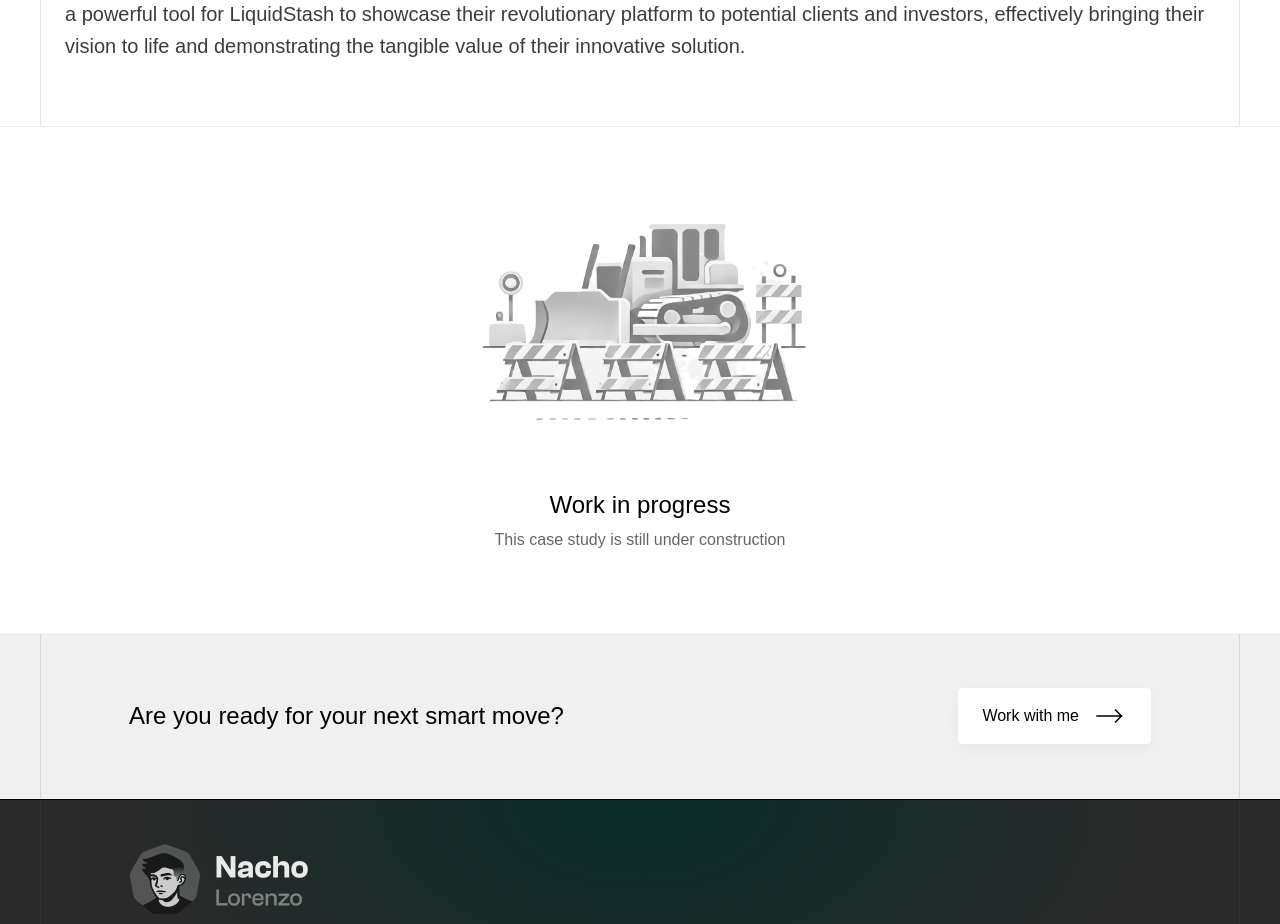
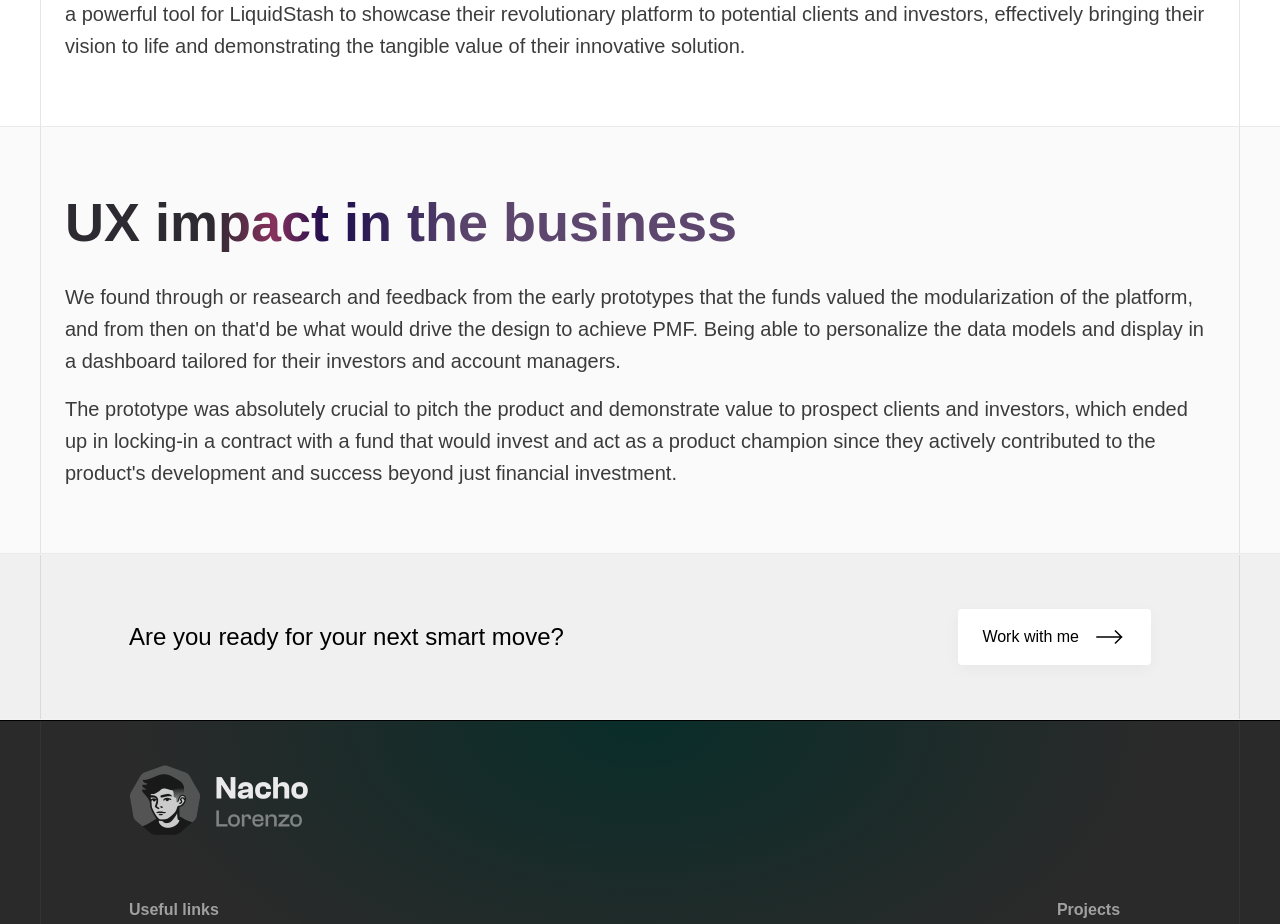
Before and after one commit to notnxcho/ninen-website, a React (Create React App) app: page /projects/liquidStash in a window 1280 px wide. Shown: the part 1940-2864 px from the top of the page. Built offline with nearby package versions, Linux system fonts and the light colour scheme.

Commit message:
removed elements causing chrome's render engine to give artifacts

```diff
--- a/src/components/bentoGrid/BentoGrid.jsx
+++ b/src/components/bentoGrid/BentoGrid.jsx
@@ -8,8 +8,8 @@ const BentoGrid = () => {
                 <div className='title'>Versatile in Business Lifecycle Stages</div>
                 <p>Proficient in working with diverse teams, whether it's designing from scratch, scaling, or enhancing established products. I have tailored methods for each stage of a business lifecycle, ensuring design solutions align with business goals.</p>
                 <div className='cta' onClick={() => scrollToSection('our-work-target')}>Check out my work</div>
-                <div className="bg-highlight"/>
-                <div className="bg-highlight second-highlight"/>
+                {/* <div className="bg-highlight"/>
+                <div className="bg-highlight second-highlight"/> */}
             </div>
             <div className="card">
                 <div className='title'>Design & Dev in one single package</div>
--- a/src/components/bentoGrid/BentoGridStyles.scss
+++ b/src/components/bentoGrid/BentoGridStyles.scss
@@ -51,7 +51,7 @@
     }
     &.primary {
       background-color: #006161;
-      background-image: url('../../assets/primary-bento-bg.png');
+      background-image: url('../../assets/primary-bento-highlighted-bg.png');
       background-size: cover;
       background-position: center;
       color: white;
@@ -66,7 +66,12 @@
         color: rgba(255, 255, 255, 0.8);
         margin-right: 16px;
         z-index: 2;
-        text-shadow: 0 0 2px rgba(0, 0, 0, 0.5);
+        text-shadow: 0 0 20px rgba(0, 0, 0, 0.5);
+      }
+      @media (max-width: 610px) {
+        p {
+          font-size: 16px;
+        }
       }
       .bg-highlight {
         position: absolute;
--- a/src/pages/Projects/LiquidStash/LiquidStashContent.jsx
+++ b/src/pages/Projects/LiquidStash/LiquidStashContent.jsx
@@ -40,7 +40,20 @@ const LiquidStashContent = () => {
                     </div>
                 </div>
             </div>
-            <CaseUnderConstruction />
+            <div className="text-block-section-wrap">
+                <div className="text-block-content container container-border">
+                    <div className="heading">UX impact in the business</div>
+                    <div className="description">
+                        <p>
+                            We found through or reasearch and feedback from the early prototypes that the funds valued the modularization of the platform, and from then on that'd be what would drive the design to achieve PMF. Being able to personalize the data models and display in a dashboard tailored for their investors and account managers.
+                        </p>
+                        <p>
+                            The prototype was absolutely crucial to pitch the product and demonstrate value to prospect clients and investors, which ended up in locking-in a contract with a fund that would invest and act as a product champion since they actively contributed to the product's development and success beyond just financial investment.
+                        </p>
+                    </div>
+                </div>
+            </div>
+            {/* <CaseUnderConstruction /> */}
         </div>
     )
 }
```
Also changed, not shown: src/assets/primary-bento-highlighted-bg.png (added).
